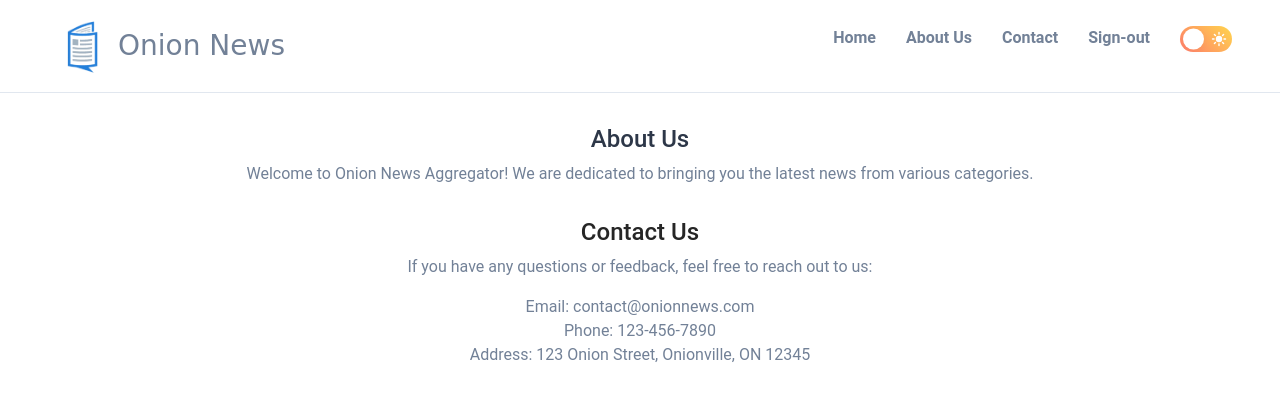
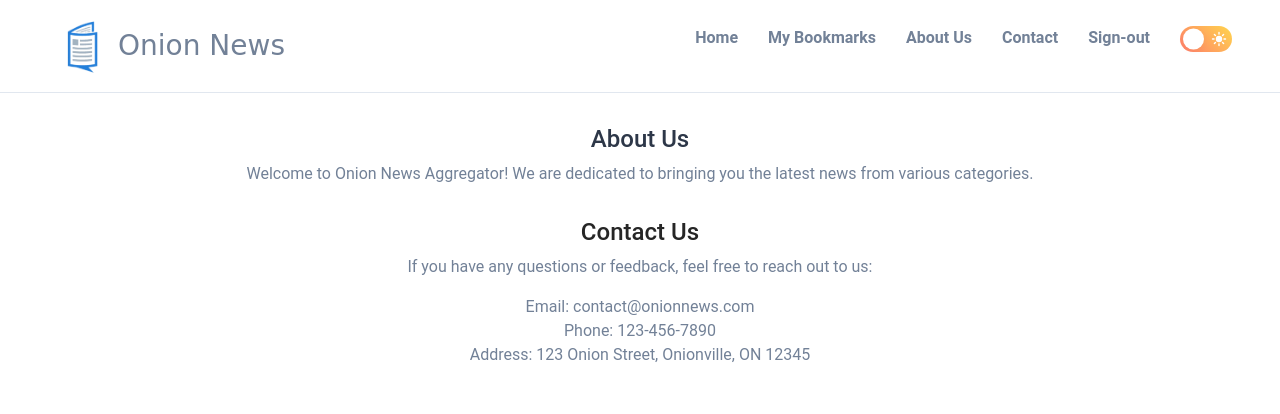
Before and after one commit to SiddharthBahuguna/NEWS-AGGREGATOR-PROJECT, a Django app: page /about/ in a window 1280 px wide. Shown: the top 414 px of the page. Run offline with Django 4.2, Linux system fonts and the light colour scheme; a user stored in the database is signed in; some libraries are stand-ins or nearby versions; some web fonts are replaced.

Commit message:
added link in navbar

```diff
--- a/newsaggregator/templates/components/navbar.html
+++ b/newsaggregator/templates/components/navbar.html
@@ -24,7 +24,9 @@
             <li>
                 <a href="{% url 'core:index' %}" class="nav-link">Home</a>
             </li>
-
+            <li class="nav-item">
+                <a href="{% url 'news:view_bookmarks' %}" class="nav-link">My Bookmarks</a>
+            </li>
             <li>
                 <a href="{% url 'core:about' %}" class="nav-link">About Us</a>
             </li>
@@ -60,6 +62,9 @@
                 <li class="nav-item">
                     <a href="{% url 'core:index' %}" class="nav-link">Home</a>
                 </li>
+                <li class="nav-item">
+                    <a href="{% url 'news:view_bookmarks' %}" class="nav-link">My Bookmarks</a>
+                </li>
 
                 <li class="nav-item">
                     <a href="{% url 'core:about' %}" class="nav-link">About Me</a>
```
